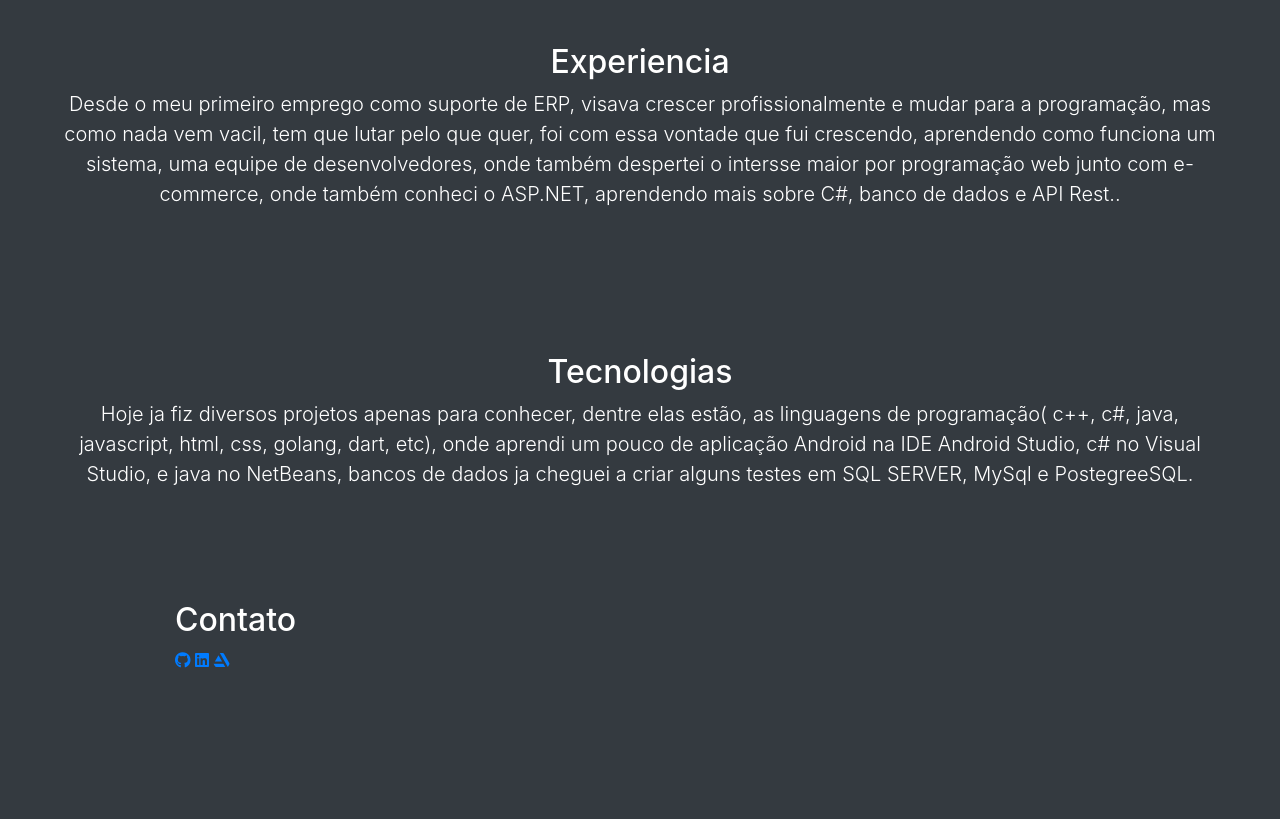
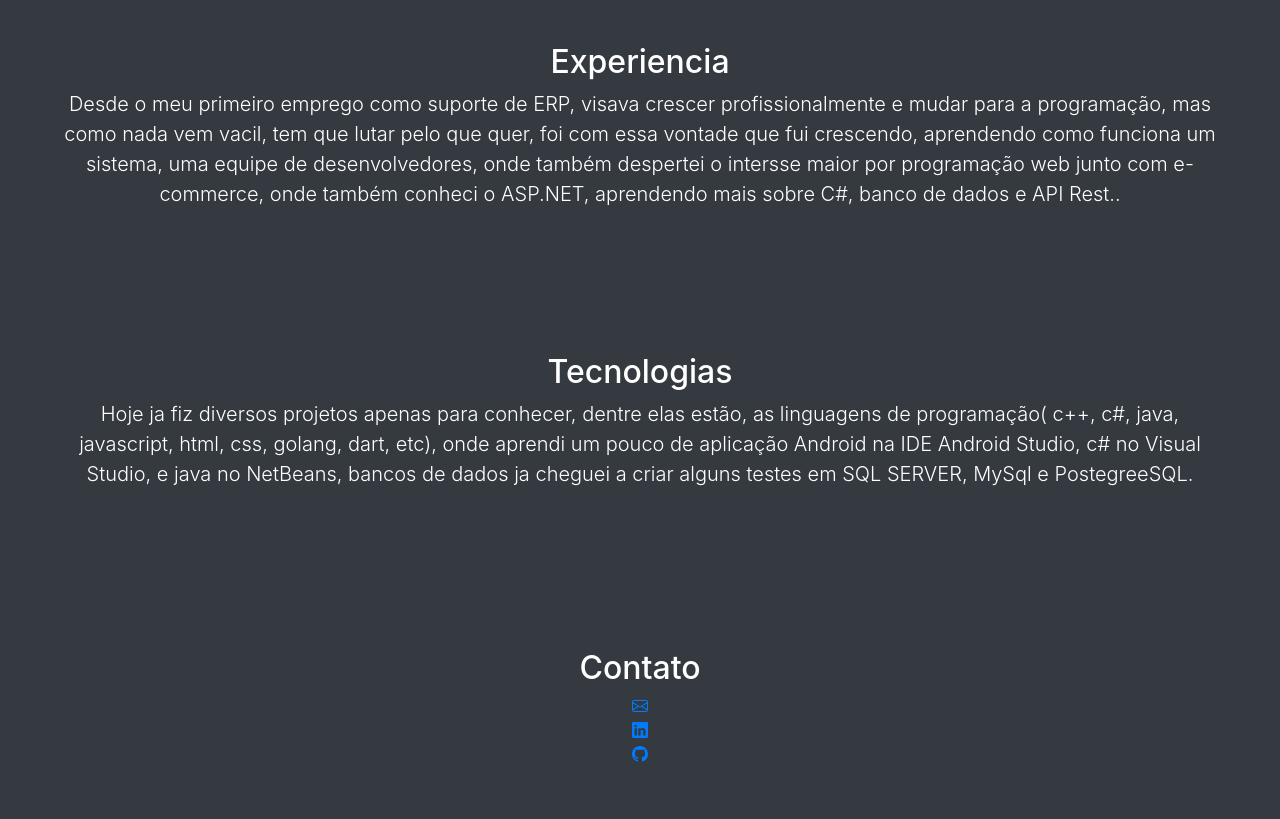
Before and after one commit to rodrigocsdev/PortfolioWebDev, a plain HTML site: page index.html in a window 1280 px wide. Shown: the part 1313-2132 px from the top of the page. Before the commit the page ends 2033 px from the top, so only its background shows below. Drawn offline with nearby package versions, Linux system fonts and the light colour scheme.

Commit message:
Add files via upload

```diff
--- a/index.html
+++ b/index.html
@@ -95,22 +95,43 @@
       </div>
     </section>
   </main>
-  <footer class="container py-5 bg-dark text-white">
+  <footer class="container bg-dark text-white">
     <section class="contato" id="contato">
-      <h2>Contato</h2>
-
-      <div class="grid icons">
-          <a target="_blank" href="https://github.com/rodrigocsdev">
-              <i class="fab fa-github"></i>
-          </a>
-
-          <a target="_blank" href="https://linkedin.com/in/rodrigo-cs">
-              <i class="fab fa-linkedin"></i>
-          </a>
-          <a target="_blank" href="https://www.artstation.com/csrodrigo">
-            <i class="fab fa-artstation"></i>
-        </a>
-
+      <div class="bg-dark me-md-3 pt-3 px-3 pt-md-5 px-md-5 text-center text-white overflow-hidden">
+        <div class="d-md-flex flex-md-equal w-100 my-md-3 ps-md-3">
+          <div class="my-3 p-3">
+            <h2 class="display-5">Contato</h2>
+            <ul class="list-unstyled text-small">
+              <li>
+                <a href="mailto:front.beauty.2021@gmail.com">
+                  <i class="bi bi-envelope">
+                    <svg xmlns="http://www.w3.org/2000/svg" width="16" height="16" fill="currentColor" class="bi bi-envelope" viewBox="0 0 16 16">
+                    <path d="M0 4a2 2 0 0 1 2-2h12a2 2 0 0 1 2 2v8a2 2 0 0 1-2 2H2a2 2 0 0 1-2-2V4Zm2-1a1 1 0 0 0-1 1v.217l7 4.2 7-4.2V4a1 1 0 0 0-1-1H2Zm13 2.383-4.708 2.825L15 11.105V5.383Zm-.034 6.876-5.64-3.471L8 9.583l-1.326-.795-5.64 3.47A1 1 0 0 0 2 13h12a1 1 0 0 0 .966-.741ZM1 11.105l4.708-2.897L1 5.383v5.722Z"/>
+                  </svg>
+                </i>
+                </a>
+              </li>
+              <li>
+                <a href="https://www.linkedin.com/in/rodrigo-cs/">
+                <i class="bi bi-linkedin">
+                  <svg xmlns="http://www.w3.org/2000/svg" width="16" height="16" fill="currentColor" class="bi bi-linkedin" viewBox="0 0 16 16">
+                    <path d="M0 1.146C0 .513.526 0 1.175 0h13.65C15.474 0 16 .513 16 1.146v13.708c0 .633-.526 1.146-1.175 1.146H1.175C.526 16 0 15.487 0 14.854V1.146zm4.943 12.248V6.169H2.542v7.225h2.401zm-1.2-8.212c.837 0 1.358-.554 1.358-1.248-.015-.709-.52-1.248-1.342-1.248-.822 0-1.359.54-1.359 1.248 0 .694.521 1.248 1.327 1.248h.016zm4.908 8.212V9.359c0-.216.016-.432.08-.586.173-.431.568-.878 1.232-.878.869 0 1.216.662 1.216 1.634v3.865h2.401V9.25c0-2.22-1.184-3.252-2.764-3.252-1.274 0-1.845.7-2.165 1.193v.025h-.016a5.54 5.54 0 0 1 .016-.025V6.169h-2.4c.03.678 0 7.225 0 7.225h2.4z"/>
+                  </svg>
+                </i>
+              </a>
+            </li>
+              <li>
+                <a href="https://github.com/rodrigocsdev">
+                  <i class="bi bi-github">
+                    <svg xmlns="http://www.w3.org/2000/svg" width="16" height="16" fill="currentColor" class="bi bi-github" viewBox="0 0 16 16">
+                      <path d="M8 0C3.58 0 0 3.58 0 8c0 3.54 2.29 6.53 5.47 7.59.4.07.55-.17.55-.38 0-.19-.01-.82-.01-1.49-2.01.37-2.53-.49-2.69-.94-.09-.23-.48-.94-.82-1.13-.28-.15-.68-.52-.01-.53.63-.01 1.08.58 1.23.82.72 1.21 1.87.87 2.33.66.07-.52.28-.87.51-1.07-1.78-.2-3.64-.89-3.64-3.95 0-.87.31-1.59.82-2.15-.08-.2-.36-1.02.08-2.12 0 0 .67-.21 2.2.82.64-.18 1.32-.27 2-.27.68 0 1.36.09 2 .27 1.53-1.04 2.2-.82 2.2-.82.44 1.1.16 1.92.08 2.12.51.56.82 1.27.82 2.15 0 3.07-1.87 3.75-3.65 3.95.29.25.54.73.54 1.48 0 1.07-.01 1.93-.01 2.2 0 .21.15.46.55.38A8.012 8.012 0 0 0 16 8c0-4.42-3.58-8-8-8z"/>
+                    </svg>
+                  </i>
+                </a>
+              </li>
+            </ul>
+          </div>
+        </div>
       </div>
   </section>
   </footer>
```
